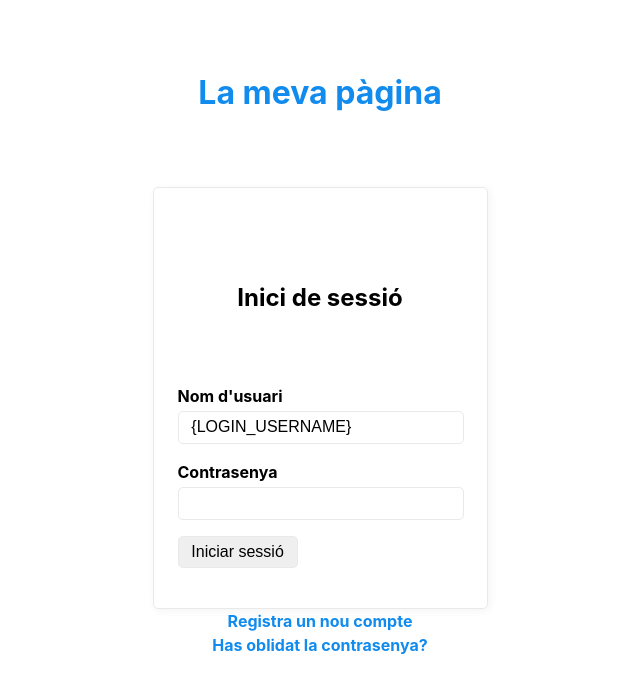
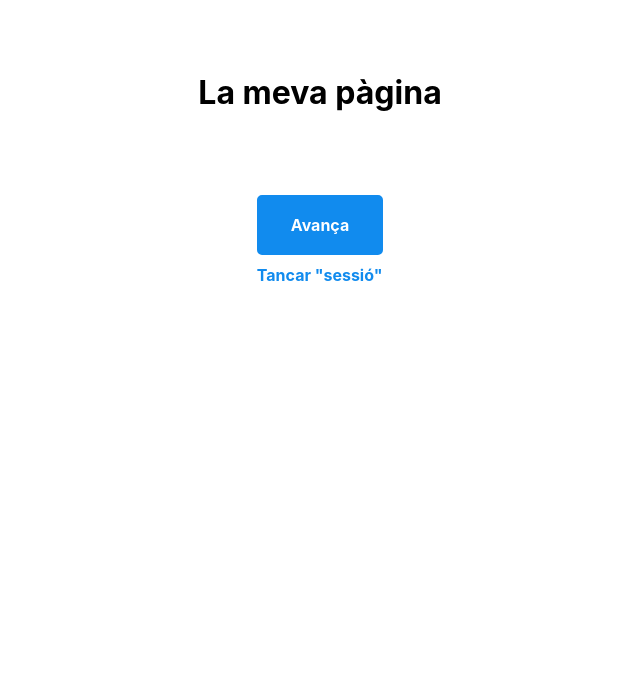
Before and after one commit to Multijugador-Equip-A/htdocs, a PHP site: page /multijugador/public/ in a window 1280 px wide. Shown: the top 684 px of the page, without its empty margins (320-960 px from the left). Run offline with PHP 8.4, Linux system fonts and the light colour scheme; some libraries are stand-ins or nearby versions.

Commit message:
canvis visuals

```diff
--- a/multijugador/public/index.php
+++ b/multijugador/public/index.php
@@ -6,7 +6,7 @@
 
 // defaults
 session_start();
-$template = 'login';
+$template = 'home';
 $db_connection = 'sqlite:..\private\users.db';
 $configuration = array(
     '{FEEDBACK}'          => '',
@@ -179,6 +179,7 @@
             // $configuration['{NEXT_TEXT}'] = 'Avança';
             // $configuration['{DISPLAY_REGISTER}'] = 'none';
             // $configuration['{NEXT_URL}'] = '/?page=home';
+            $template = 'logout';
         }else {
                 $configuration['{FEEDBACK}'] = "<mark>ERROR: No s'ha pogut crear el compte <b>"
                     . htmlentities($info['user_name']) . '</b></mark>';
--- a/multijugador/public/plantilla_register.html
+++ b/multijugador/public/plantilla_register.html
@@ -28,7 +28,7 @@
                     <h2>Crea un nou compte</h2>
                 </header>
                 <label for="register_username">Nom d'usuari</label>
-                <input id="register_username" type="text" name="user_name" value="{REGISTER_USERNAME}" />
+                <input id="register_username" type="text" name="user_name" />
                 <label for="register_password">Contrasenya</label>
                 <input id="register_password" type="password" name="user_password" />
                 <label id="pwned_password"></label>
```
